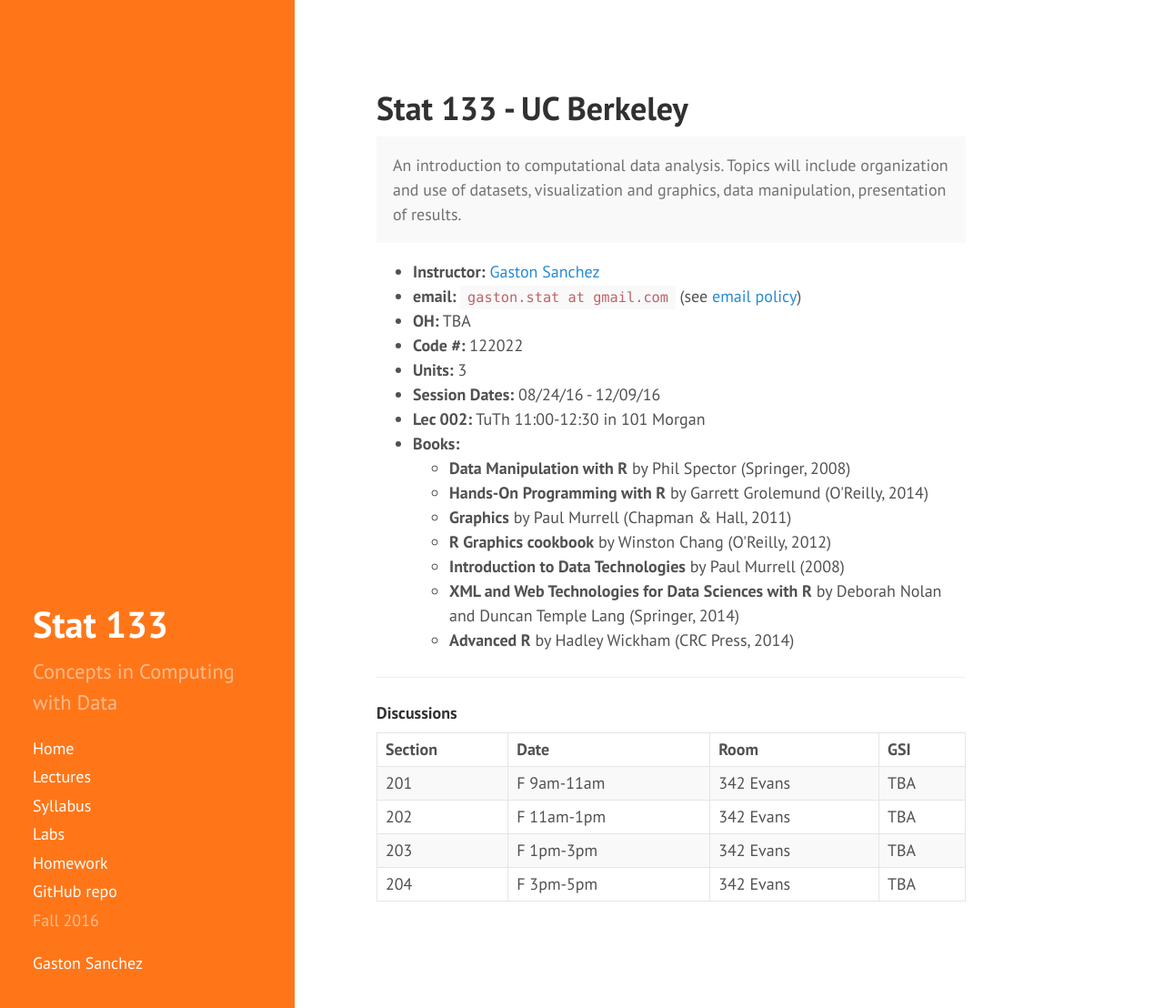
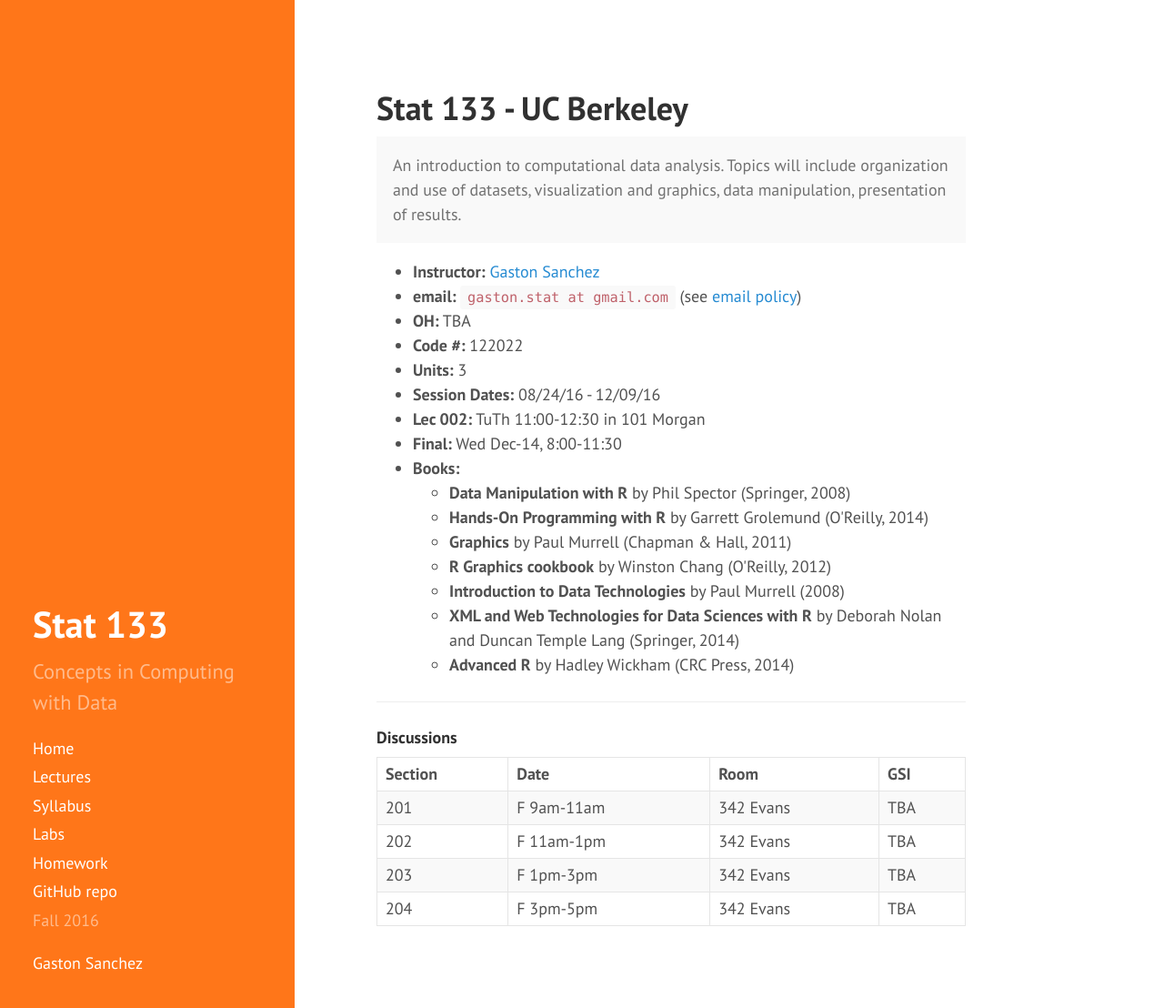
Before and after one commit to gastonstat/relic-stat133, a Jekyll site: the page built from index.html, in a window 1280 px wide and 1108 px high. Shown: the whole window at 91% size. Built offline with Jekyll 4.4.1, drawn with Linux system fonts in a browser that asks for light colours; nearby versions of some CDN libraries; the list of posts is cut into pages by our own code.

Commit message:
index: add day-time info for final test

```diff
--- a/index.html
+++ b/index.html
@@ -18,6 +18,7 @@ title: Home
   <li><b>Units:</b> 3</li>
   <li><b>Session Dates:</b> 08/24/16 - 12/09/16 </li>
   <li><b>Lec 002:</b> TuTh 11:00-12:30 in 101 Morgan</li>
+  <li><b>Final:</b> Wed Dec-14, 8:00-11:30</li>
   <li><b>Books:</b>
     <ul>
       <li><b>Data Manipulation with R</b> by Phil Spector (Springer, 2008)</li>
```
